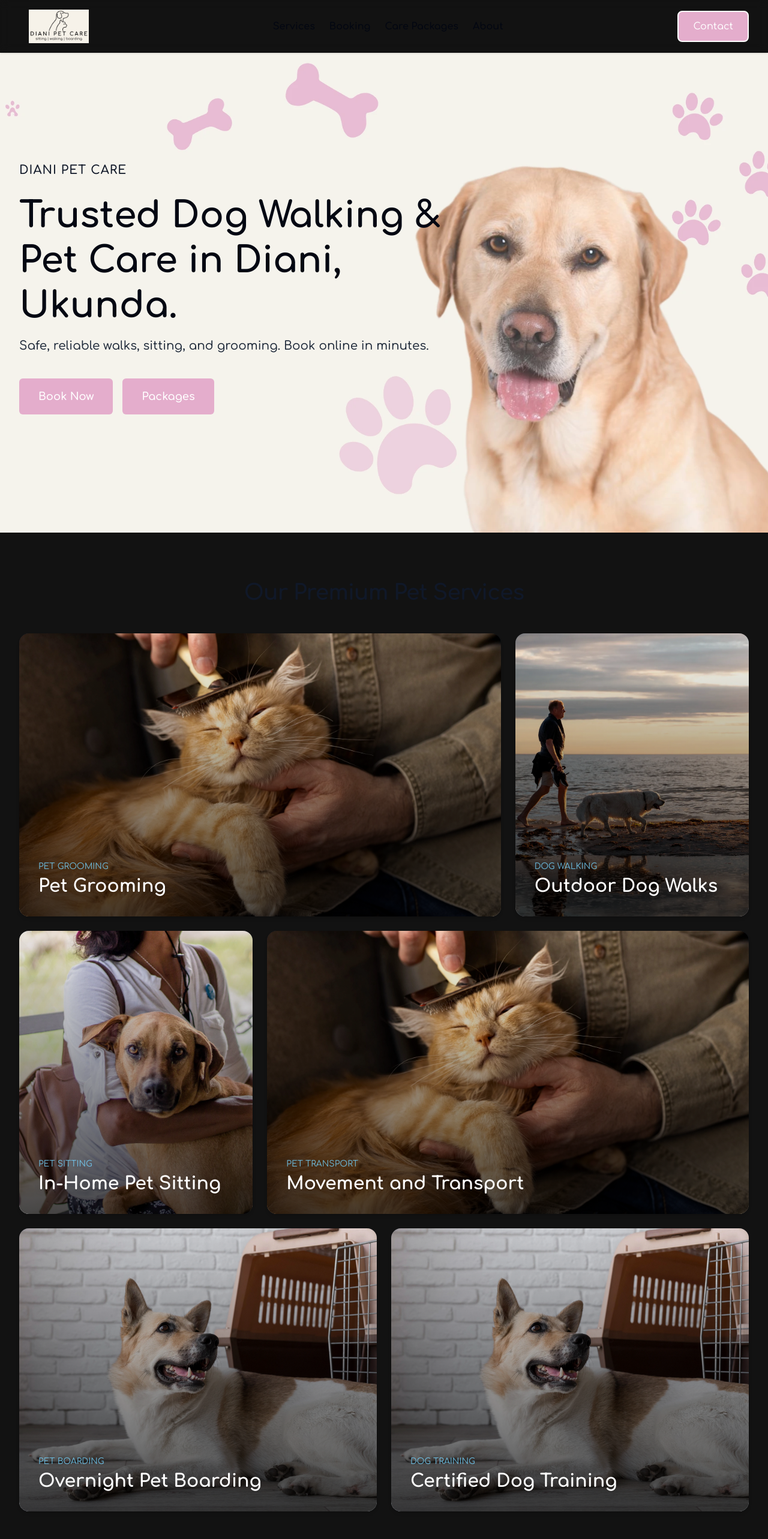
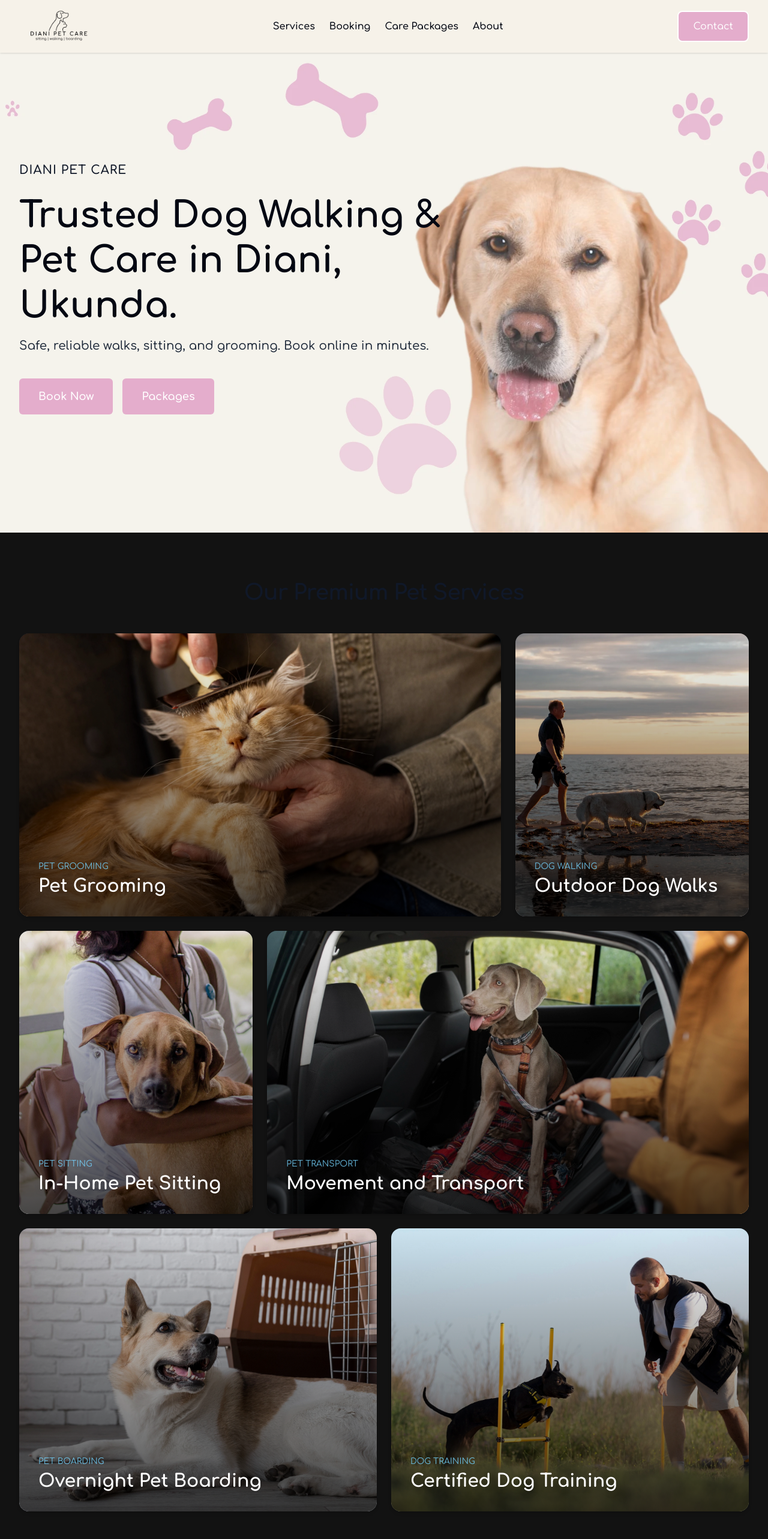
Before and after one commit to madgenius1/dianipetcare, a Next.js app in the folder frontend/: page / in a window 1280 px wide. Shown: the top 2566 px of the page at 60% size. Built offline with nearby package versions, Linux system fonts and the light colour scheme.

Commit message:
Modified Navbar, ServiceSnapshot, and added pettraining and pettransport

```diff
--- a/frontend/src/app/components/common/Navbar.tsx
+++ b/frontend/src/app/components/common/Navbar.tsx
@@ -15,7 +15,7 @@ export default function Navbar() {
     const toggleMobileMenu = () => setIsMobileMenuOpen(prev => !prev);
 
     return (
-        <nav className="sticky top-0 z-50 bg-transparent/80 backdrop-blur-sm shadow-sm">
+        <nav className="sticky top-0 z-50 bg-[#f6f2e9] backdrop-blur-sm shadow-sm">
             <div className="mx-auto flex max-w-7xl items-center justify-between p-4 lg:px-8" aria-label="Global">
                 <div className="flex justify-start px-4">
                     <Link href="/">
--- a/frontend/src/app/components/landing/ServicesSnapShot.tsx
+++ b/frontend/src/app/components/landing/ServicesSnapShot.tsx
@@ -40,7 +40,7 @@ const SERVICES: Service[] = [
         serviceId: "pettransport",
         serviceName: "Pet Transport",
         name: "Movement and Transport",
-        bgImage: "/petgrooming.webp",
+        bgImage: "/pettransport.webp",
         classes: "lg:col-span-4 lg:row-span-2 md:col-span-4 md:row-span-2"
     },
     {
@@ -54,7 +54,7 @@ const SERVICES: Service[] = [
         serviceId: "pettraining",
         serviceName: "Dog Training",
         name: "Certified Dog Training",
-        bgImage: "/petboarding.webp",
+        bgImage: "/pettraining.webp",
         classes: "lg:col-span-3 lg:row-span-2 md:col-span-4 md:row-span-2"
     },
 ];
```
Also changed, not shown: frontend/public/pettraining.webp (added), frontend/public/pettransport.webp (added).
